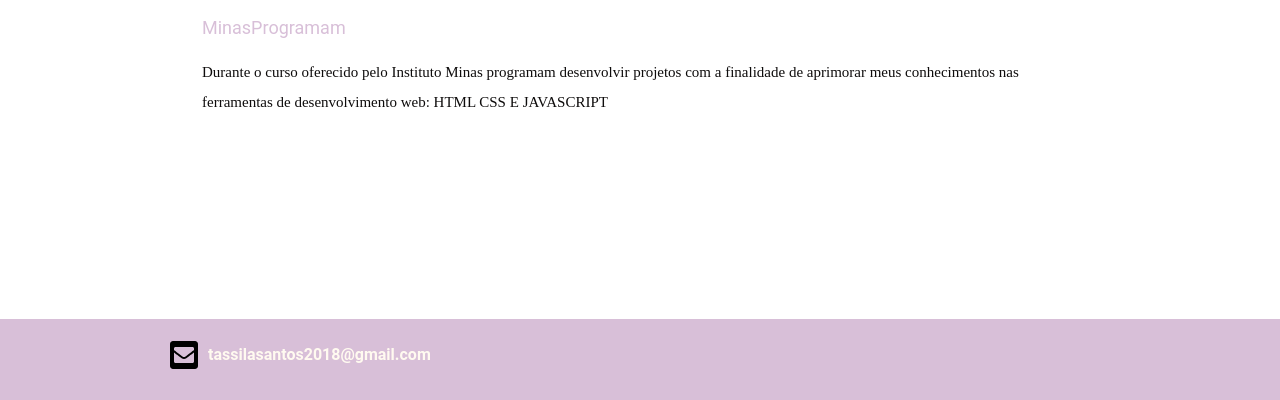
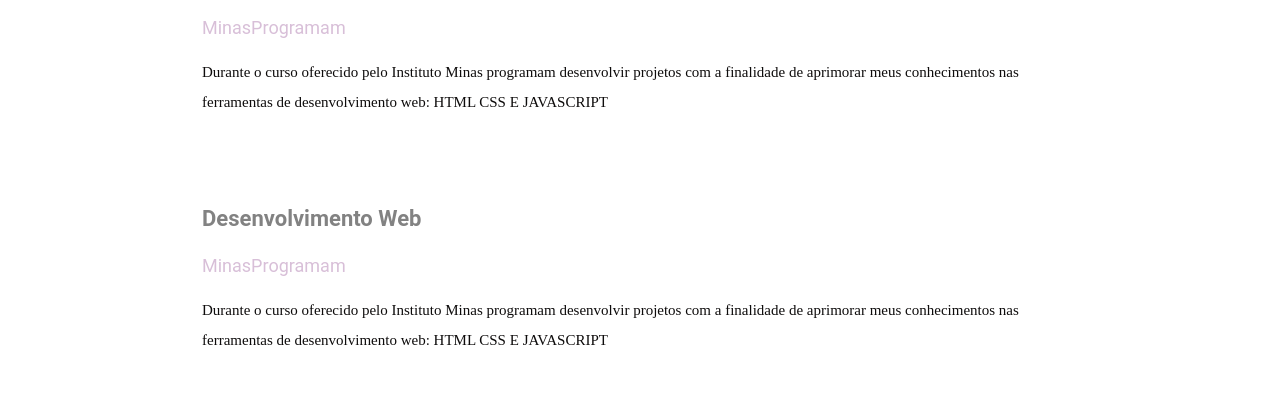
Before and after one commit to Tassilasantos/portifolio, a plain HTML site: page index.html in a window 1280 px wide. Shown: the part 1472-1872 px from the top of the page. Drawn offline with Linux system fonts and the light colour scheme.

Commit message:
Update index.html

```diff
--- a/index.html
+++ b/index.html
@@ -88,6 +88,18 @@
                             <br>
 
                         </li>
+                        <br>
+                        <li>
+                            <p  class="lista-titulo">Desenvolvimento Web</p>
+                            <br>
+                            <a href="https://minasprogramam.com/"  class="lista-local" target="_blank">MinasProgramam</a>
+                            <br>
+                            <br>
+                            <p class="text-web">Durante o curso oferecido pelo Instituto Minas programam desenvolvir projetos com a finalidade de aprimorar meus conhecimentos nas ferramentas de desenvolvimento web: HTML CSS E JAVASCRIPT</p>
+                            <br>
+                            <br>
+
+                        </li>
                     </ul>
                 </div>
 
```
